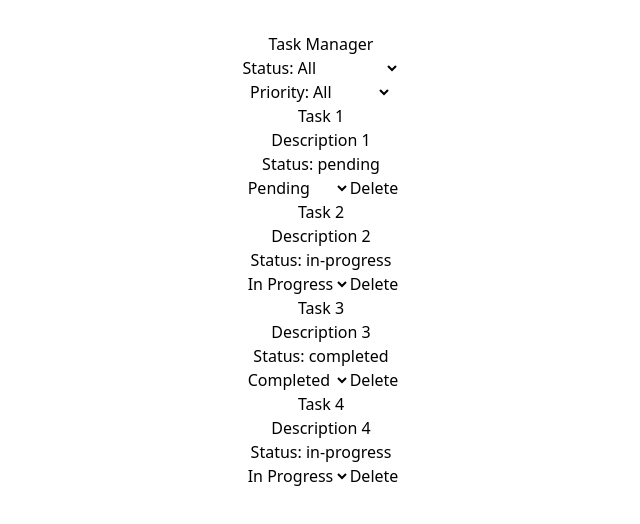
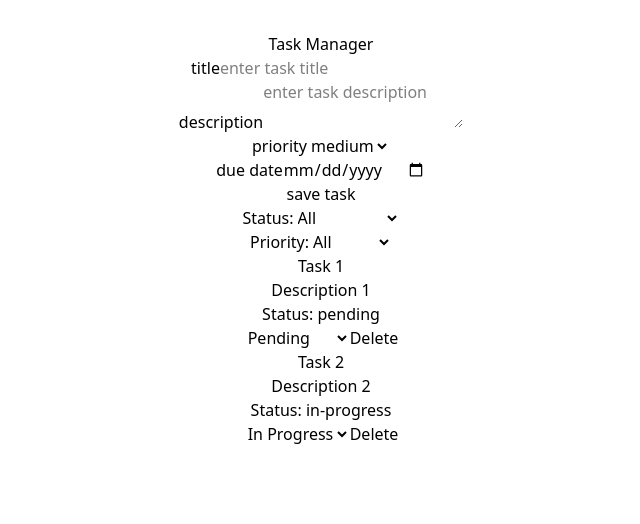
Before and after one commit to millan-figueroa-pscoursework/sba9-react-dashboard-application, a React (Vite) app: page / in a window 1280 px wide. Shown: the top 524 px of the page, without its empty margins (319-959 px from the left). Built offline with nearby package versions, Linux system fonts and the light colour scheme.

Commit message:
Creates TaskForm component and integrates it into App.tsx. Creates handleAddTask function that adds new task when form is submitted.

```diff
--- a/src/App.tsx
+++ b/src/App.tsx
@@ -1,7 +1,8 @@
 import { useState } from "react";
-import type { Task, TaskStatus } from "./types";
+import type { Task, TaskStatus, TaskFormData } from "./types";
 import TaskList from "./components/TaskList/TaskList";
 import TaskFilter from "./components/TaskFilter/TaskFilter";
+import TaskForm from "./components/TaskForm/TaskForm";
 
 function App() {
   const [tasks, setTasks] = useState<Task[]>([
@@ -21,24 +22,22 @@ function App() {
       priority: "medium",
       dueDate: "2024-01-01",
     },
-    {
-      id: "3",
-      title: "Task 3",
-      description: "Description 3",
-      status: "completed",
-      priority: "high",
-      dueDate: "2024-01-02",
-    },
-    {
-      id: "4",
-      title: "Task 4",
-      description: "Description 4",
-      status: "in-progress",
-      priority: "high",
-      dueDate: "2024-01-06",
-    },
   ]);
 
+  // add a new task when form is submitted
+  const handleAddTask = (data: TaskFormData) => {
+    const newTask: Task = {
+      id: crypto.randomUUID(), // generates a unique id
+      title: data.title,
+      description: data.description,
+      priority: data.priority,
+      dueDate: data.dueDate,
+      status: "pending", // new tasks start as pending
+    };
+    setTasks((prev) => [newTask, ...prev]);
+  };
+
+  // update a task's status
   const handleStatusChange = (taskId: string, newStatus: TaskStatus) => {
     setTasks((prev) =>
       // map over previous tasks
@@ -65,6 +64,7 @@ function App() {
   return (
     <div>
       <h1>Task Manager</h1>
+      <TaskForm onSubmit={handleAddTask} />
       <TaskFilter onFilterChange={handleFilterChange} />
       <TaskList
         tasks={tasks}
--- a/src/components/TaskForm/TaskForm.tsx
+++ b/src/components/TaskForm/TaskForm.tsx
@@ -0,0 +1,110 @@
+import { useState } from "react";
+import type { TaskFormData, TaskFormProps } from "../../types";
+
+const emptyForm: TaskFormData = {
+  title: "",
+  description: "",
+  priority: "medium",
+  dueDate: "",
+};
+
+export default function TaskForm({
+  initialValues,
+  onSubmit,
+  onCancel,
+}: TaskFormProps) {
+  // store form data in local state
+  const [formData, setFormData] = useState<TaskFormData>(
+    initialValues ?? emptyForm
+  );
+
+  // handle any input, textarea, or select changes
+  const handleChange = (
+    e: React.ChangeEvent<
+      HTMLInputElement | HTMLTextAreaElement | HTMLSelectElement
+    >
+  ) => {
+    const { name, value } = e.target;
+    setFormData((prev) => ({
+      ...prev,
+      [name]: value,
+    }));
+  };
+
+  // handle form submission
+  const handleSubmit = (e: React.FormEvent) => {
+    e.preventDefault();
+    // call the parent component function
+    onSubmit(formData);
+    // reset the form if adding a new task
+    if (!initialValues) {
+      setFormData(emptyForm);
+    }
+  };
+
+  return (
+    <form onSubmit={handleSubmit}>
+      {/* title input */}
+      <div>
+        <label htmlFor="title">title</label>
+        <input
+          id="title"
+          name="title"
+          type="text"
+          value={formData.title}
+          onChange={handleChange}
+          placeholder="enter task title"
+        />
+      </div>
+
+      {/* description textarea */}
+      <div>
+        <label htmlFor="description">description</label>
+        <textarea
+          id="description"
+          name="description"
+          value={formData.description}
+          onChange={handleChange}
+          placeholder="enter task description"
+        />
+      </div>
+
+      {/* priority select */}
+      <div>
+        <label htmlFor="priority">priority</label>
+        <select
+          id="priority"
+          name="priority"
+          value={formData.priority}
+          onChange={handleChange}
+        >
+          <option value="low">low</option>
+          <option value="medium">medium</option>
+          <option value="high">high</option>
+        </select>
+      </div>
+
+      {/* due date input */}
+      <div>
+        <label htmlFor="dueDate">due date</label>
+        <input
+          id="dueDate"
+          name="dueDate"
+          type="date"
+          value={formData.dueDate}
+          onChange={handleChange}
+        />
+      </div>
+
+      {/* action buttons */}
+      <div>
+        <button type="submit">save task</button>
+        {onCancel && (
+          <button type="button" onClick={onCancel}>
+            cancel
+          </button>
+        )}
+      </div>
+    </form>
+  );
+}
```
